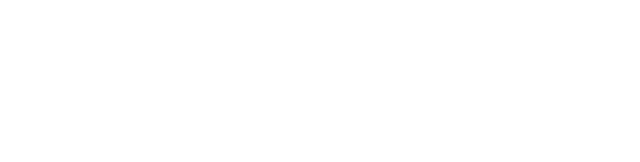
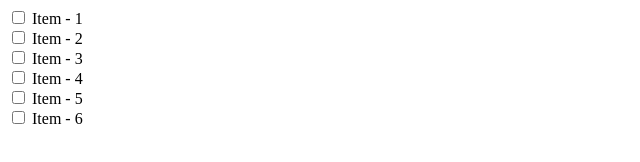
Before and after one commit to fatmanur1blt/JavaScript30-Vanilla-JS, a plain HTML site: page 10-Hold-Shift-And-Check/index.html in a window 1280 px wide. Shown: the whole page, without its empty margins (0-640 px from the left). Drawn offline with Linux system fonts and the light colour scheme.

Commit message:
update html file

```diff
--- a/10-Hold-Shift-And-Check/index.html
+++ b/10-Hold-Shift-And-Check/index.html
@@ -8,6 +8,32 @@
     <link rel="stylesheet" href="style.css">
 </head>
 <body>
+    <div class="inbox">
+        <div class="item-box">
+            <input type="checkbox" id="check1">
+            <label for="check1">Item - 1</label>
+        </div>
+        <div class="item-box">
+            <input type="checkbox" id="check2">
+            <label for="check2">Item - 2</label>
+        </div>
+        <div class="item-box">
+            <input type="checkbox" id="check3">
+            <label for="check3">Item - 3</label>
+        </div>
+        <div class="item-box">
+            <input type="checkbox" id="check4">
+            <label for="check4">Item - 4</label>
+        </div>
+        <div class="item-box">
+            <input type="checkbox" id="check5">
+            <label for="check5">Item - 5</label>
+        </div>
+        <div class="item-box">
+            <input type="checkbox" id="check6">
+            <label for="check6">Item - 6</label>
+        </div>
+    </div>
 
     <script src="app.js"></script>
 </body>
```
